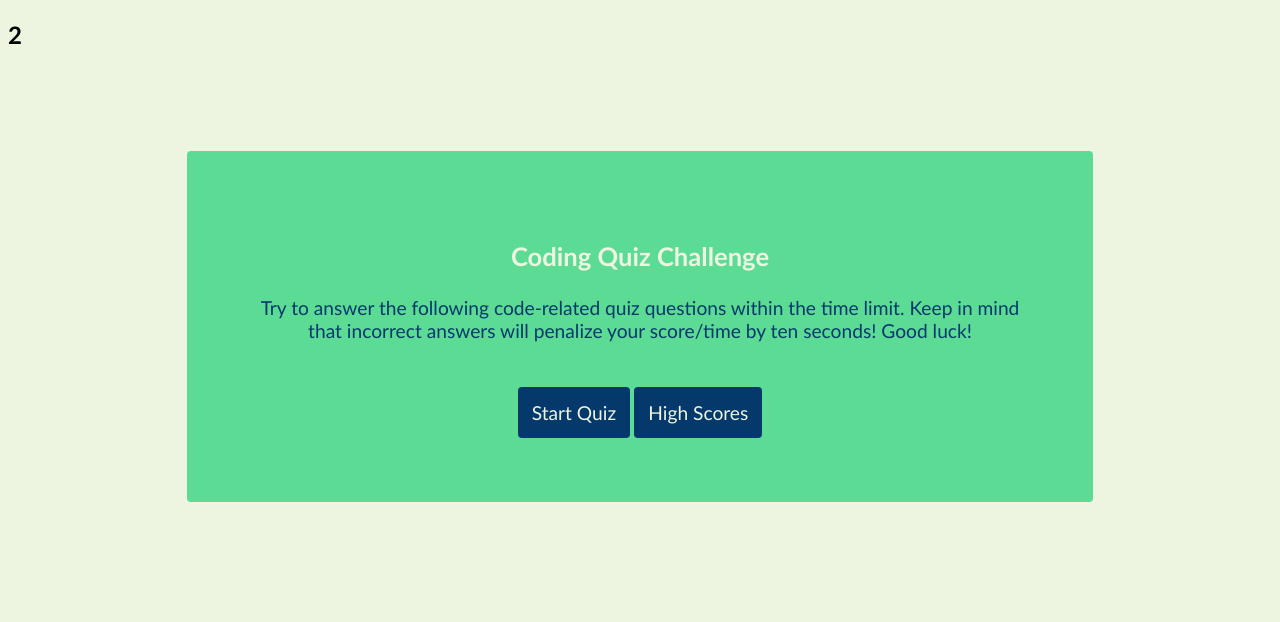
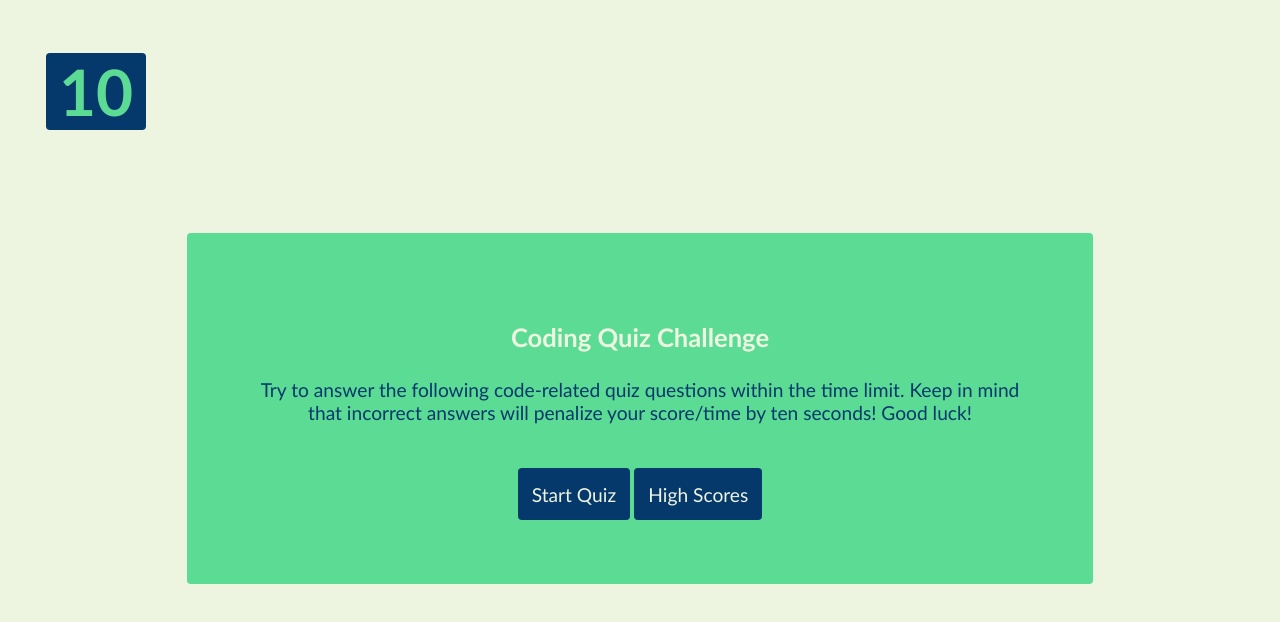
Before and after one commit to AshtonBrugh/javascript-quiz, a plain HTML site: page index.html in a window 1280 px wide. Both pictures are taken after a click on the button "Start Quiz". Drawn offline with Linux system fonts and the light colour scheme.

Commit message:
styling the timer

```diff
--- a/script.js
+++ b/script.js
@@ -1,9 +1,14 @@
 var btnStart = document.getElementById("btn-start");
 var timer = document.getElementById("timer");
-var count = 4;
+var count = 12;
 
 btnStart.addEventListener('click', function() {
    var intervalId = setInterval(function () {
+
+    if(count <= 10){
+        document.getElementById("timer").style.background = "red";
+        document.getElementById("timer").style.color = "white";
+    }
 
     if(count === 0){
         clearInterval();
@@ -12,6 +17,8 @@ btnStart.addEventListener('click', function() {
         count -= 1;
         timer.textContent = count; }
 
+    document.getElementById("timer").style.visibility = "visible";
+
     }, 1000)
 
 
--- a/style.css
+++ b/style.css
@@ -95,3 +95,14 @@
     cursor: pointer;
 
 }
+
+#timer {
+    visibility: hidden;
+    text-align: center;
+    margin-left: 3vw;
+    margin-right: 88vw;
+    border-radius: 4px;
+    color:var(--green);
+    font-size: 5vw;
+    background-color:var(--blue);
+}
```
